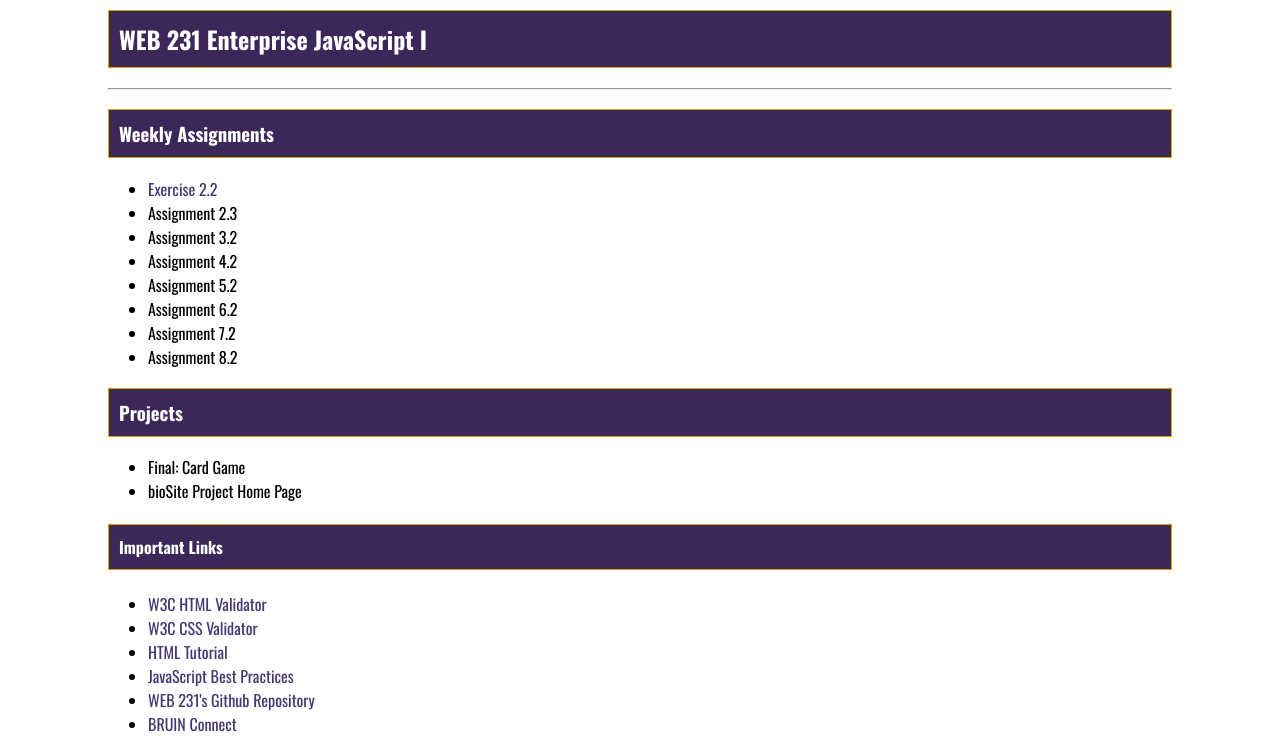
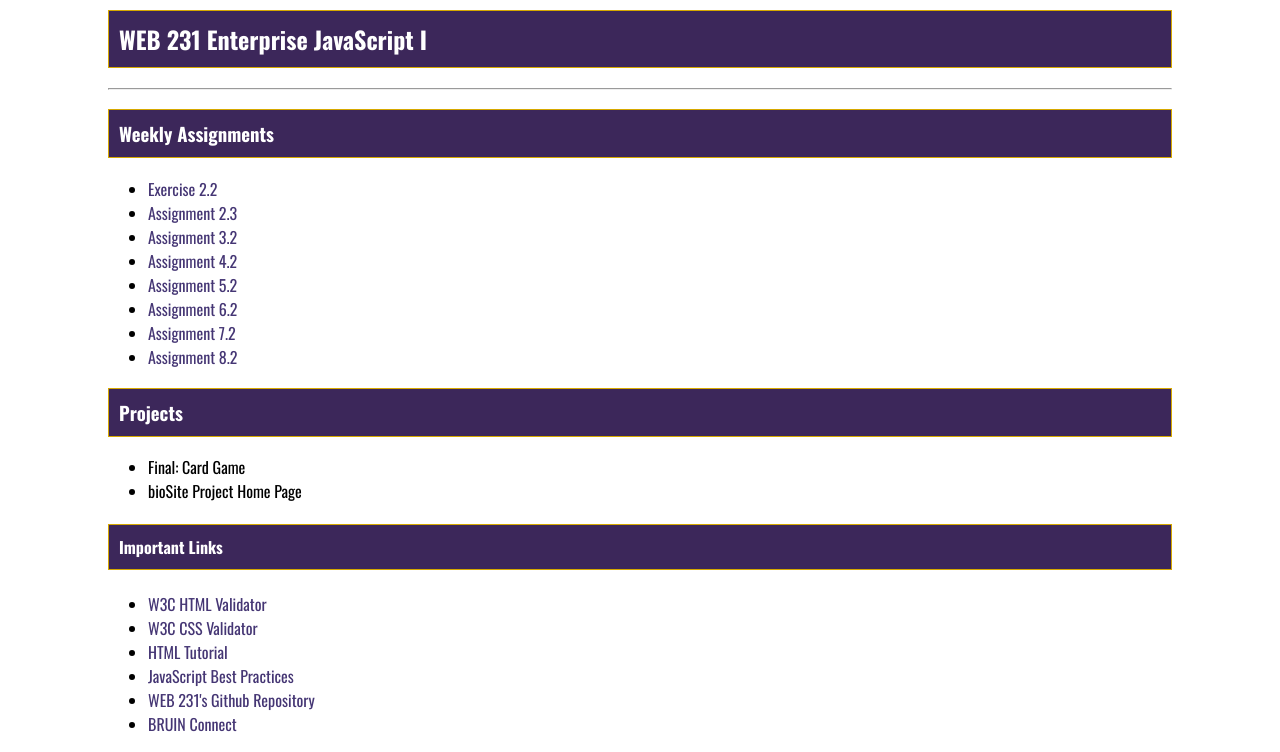
Before and after one commit to ChampayneS/web-231, a plain HTML site: page index.html in a window 1280 px wide. Shown: the part 130-882 px from the top of the page. Drawn offline with nearby package versions, Linux system fonts and the light colour scheme.

Commit message:
added placeholder for future links

```diff
--- a/index.html
+++ b/index.html
@@ -26,13 +26,13 @@
             <h3>Weekly Assignments</h3>
             <ul>
                 <li><a href="https://github.com/ChampayneS/web-231/blob/main/week-2/hellojavascript.html" target="_blank">Exercise 2.2</a></li>
-                <li>Assignment 2.3</li>
-                <li>Assignment 3.2</li>
-                <li>Assignment 4.2</li>
-                <li>Assignment 5.2</li>
-                <li>Assignment 6.2</li>
-                <li>Assignment 7.2</li>
-                <li>Assignment 8.2</li>
+                <li><a href="#" target="_blank">Assignment 2.3</a></li>
+                <li><a href="#" target="_blank">Assignment 3.2</a></li>
+                <li><a href="#" target="_blank">Assignment 4.2</a></li>
+                <li><a href="#" target="_blank">Assignment 5.2</a></li>
+                <li><a href="#" target="_blank">Assignment 6.2</a></li>
+                <li><a href="#" target="_blank">Assignment 7.2</a></li>
+                <li><a href="#" target="_blank">Assignment 8.2</a></li>
             </ul>
 
             <h3>Projects</h3>
```
